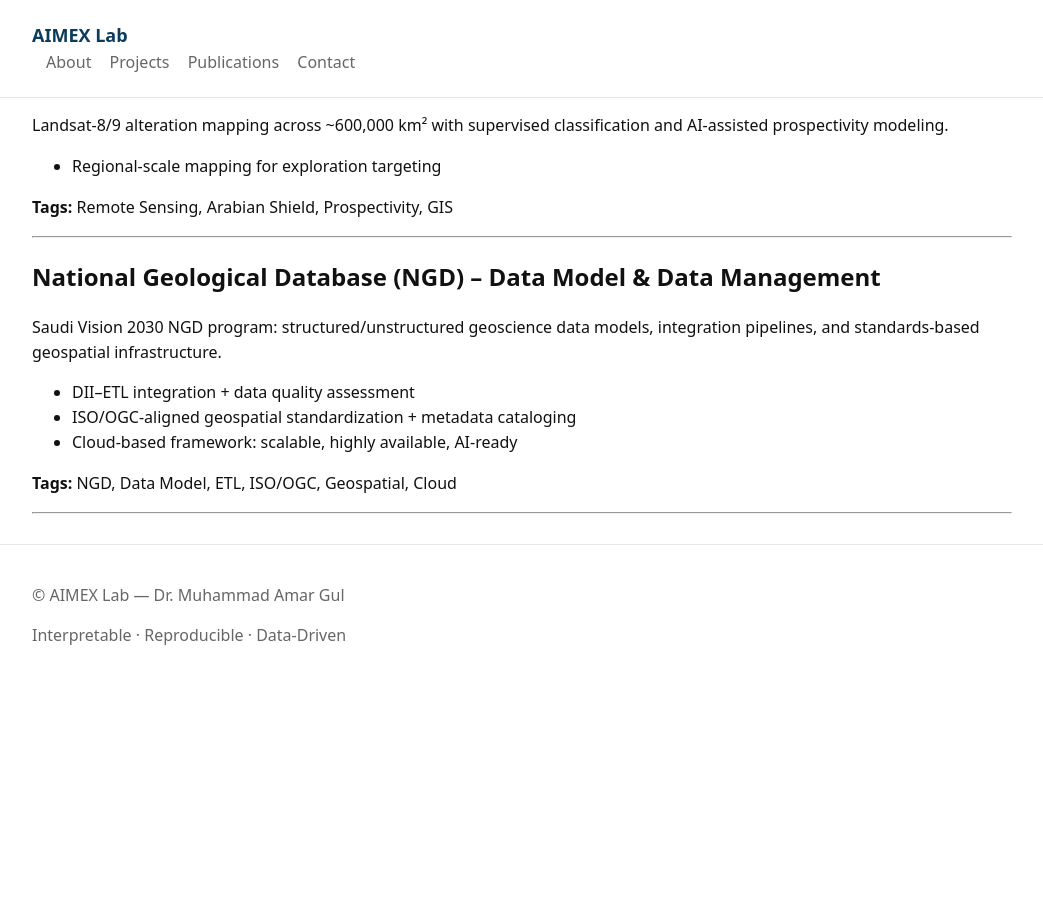
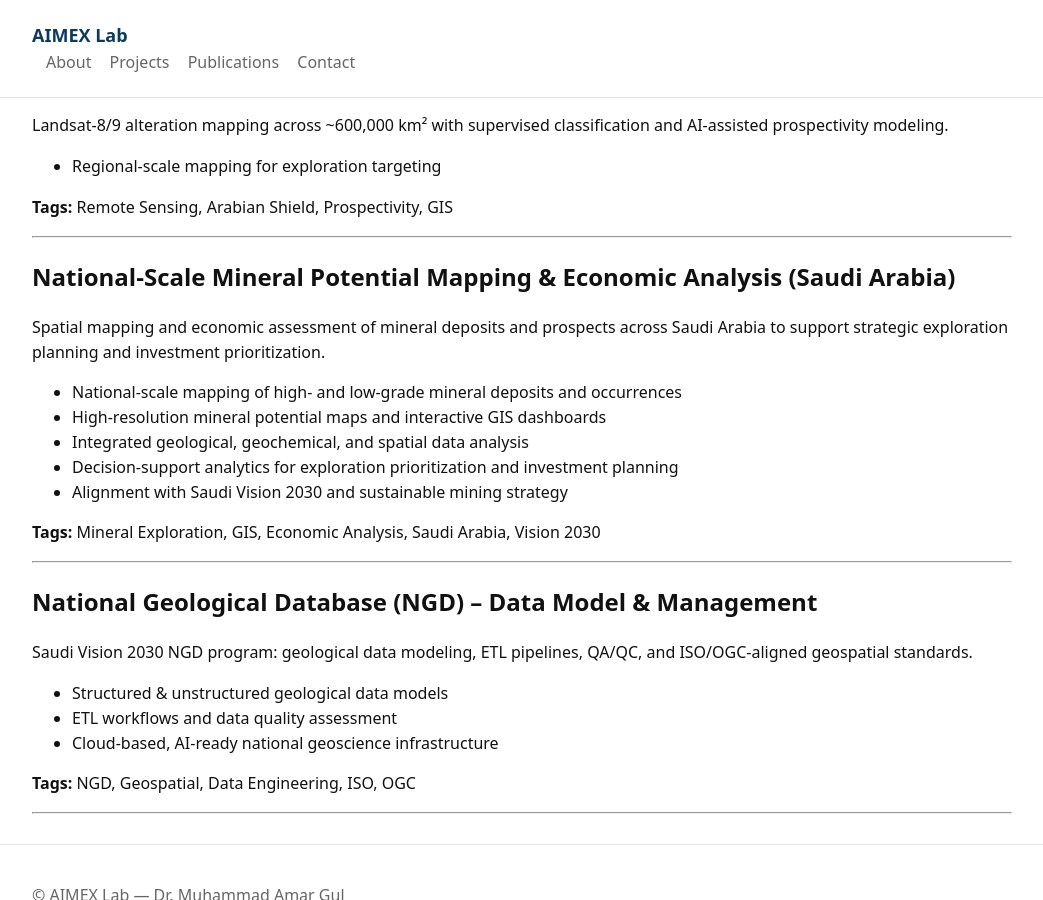
Before and after one commit to Dr-Amar/Dr-Gul.github.io, a Jekyll site: the page built from _pages/projects.md, in a window 1280 px wide and 900 px high, scrolled down 1187 px. Shown: the whole window, without its empty margins (118-1161 px from the left). Built offline with Jekyll 4.4.1, drawn with Linux system fonts in a browser that asks for light colours; before the commit the page ends 1873 px from its top, so only the background shows below that.

Commit message:
Auto-sync projects & publications

```diff
--- a/_pages/projects.md
+++ b/_pages/projects.md
@@ -62,14 +62,27 @@ Landsat-8/9 alteration mapping across ~600,000 km² with supervised classificati
 
 ---
 
-## National Geological Database (NGD) – Data Model & Data Management
-Saudi Vision 2030 NGD program: structured/unstructured geoscience data models, integration pipelines, and standards-based geospatial infrastructure.
+## National-Scale Mineral Potential Mapping & Economic Analysis (Saudi Arabia)
+Spatial mapping and economic assessment of mineral deposits and prospects across Saudi Arabia to support strategic exploration planning and investment prioritization.
 
-- DII–ETL integration + data quality assessment
-- ISO/OGC-aligned geospatial standardization + metadata cataloging
-- Cloud-based framework: scalable, highly available, AI-ready
+- National-scale mapping of high- and low-grade mineral deposits and occurrences
+- High-resolution mineral potential maps and interactive GIS dashboards
+- Integrated geological, geochemical, and spatial data analysis
+- Decision-support analytics for exploration prioritization and investment planning
+- Alignment with Saudi Vision 2030 and sustainable mining strategy
 
-**Tags:** NGD, Data Model, ETL, ISO/OGC, Geospatial, Cloud
+**Tags:** Mineral Exploration, GIS, Economic Analysis, Saudi Arabia, Vision 2030
+
+---
+
+## National Geological Database (NGD) – Data Model & Management
+Saudi Vision 2030 NGD program: geological data modeling, ETL pipelines, QA/QC, and ISO/OGC-aligned geospatial standards.
+
+- Structured & unstructured geological data models
+- ETL workflows and data quality assessment
+- Cloud-based, AI-ready national geoscience infrastructure
+
+**Tags:** NGD, Geospatial, Data Engineering, ISO, OGC
 
 ---
 
```
Also changed, not shown: _pages/publications.md (+1 -0 lines).
